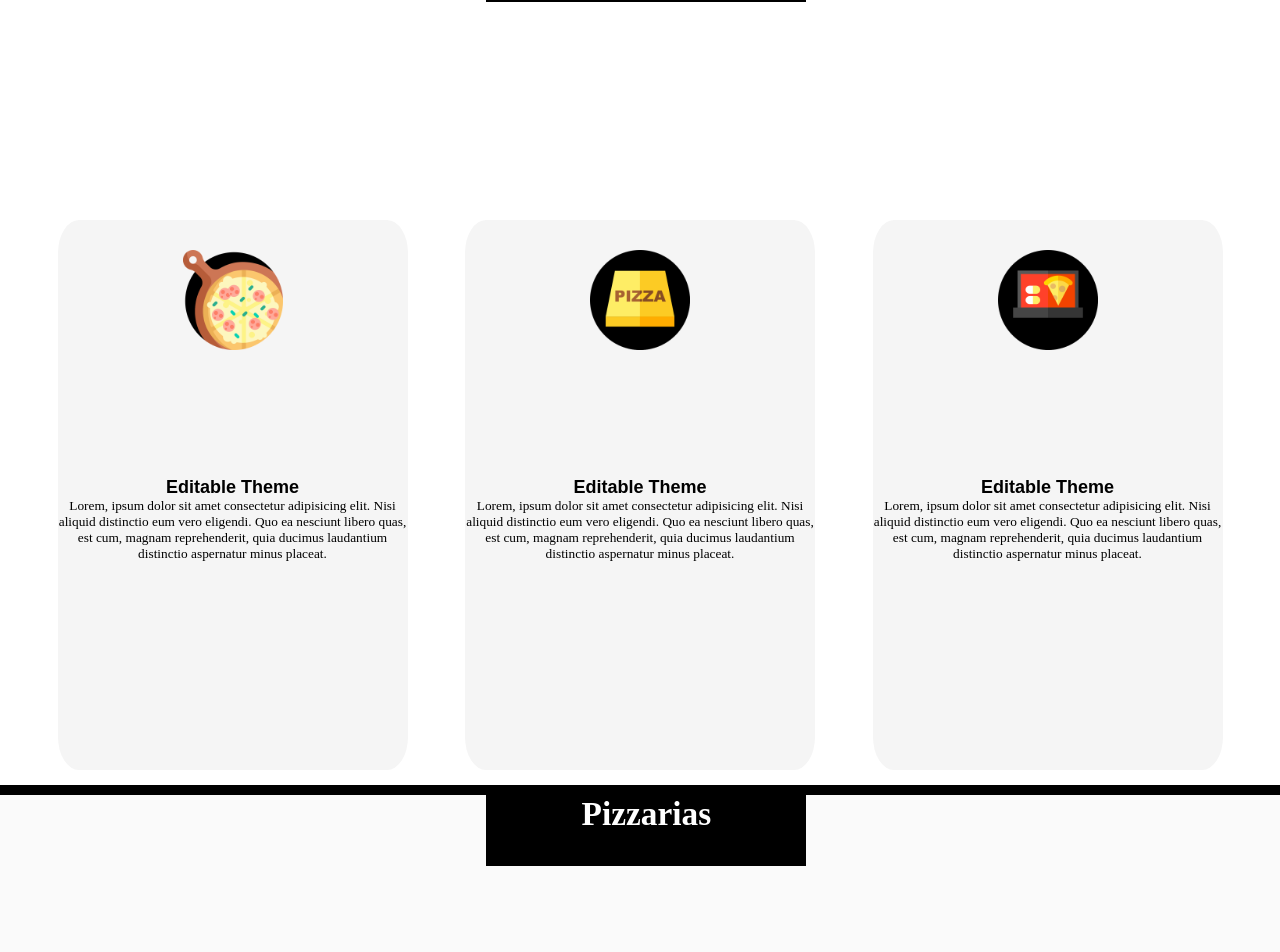
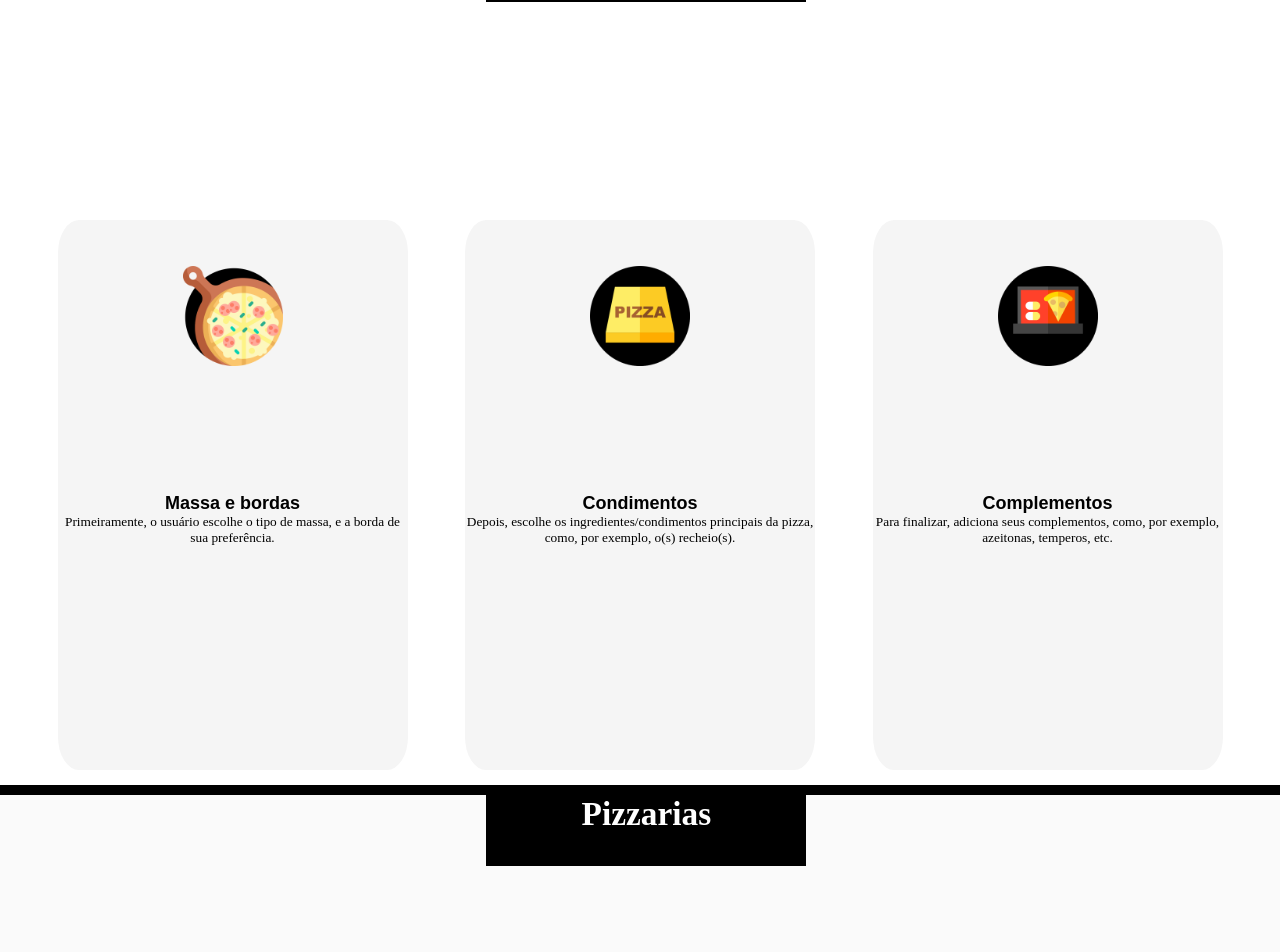
Before and after one commit to Cleitoncampos23/Portfolio-demoday-pizza, a Django app: page / in a window 1280 px wide. Shown: the part 1071-2023 px from the top of the page. Run offline with Django 3.2, Linux system fonts and the light colour scheme.

Commit message:
inclusão dos textos 'como funciona?', e 'sobre'

```diff
--- a/app/templates/index.html
+++ b/app/templates/index.html
@@ -59,8 +59,8 @@
                 </div>
 
                 <div id="text_coluna">
-                    <h3>Editable Theme</h3>
-                    <p>Lorem, ipsum dolor sit amet consectetur adipisicing elit. Nisi aliquid distinctio eum vero eligendi. Quo ea nesciunt libero quas, est cum, magnam reprehenderit, quia ducimus laudantium distinctio aspernatur minus placeat.</p>
+                    <h3>Massa e bordas</h3>
+                    <p>Primeiramente, o usuário escolhe o tipo de massa, e a borda de sua preferência.</p>
                 </div>
 
             </div>
@@ -72,8 +72,8 @@
                 </div>
 
                 <div id="text_coluna">
-                    <h3>Editable Theme</h3>
-                    <p>Lorem, ipsum dolor sit amet consectetur adipisicing elit. Nisi aliquid distinctio eum vero eligendi. Quo ea nesciunt libero quas, est cum, magnam reprehenderit, quia ducimus laudantium distinctio aspernatur minus placeat.</p>
+                    <h3>Condimentos</h3>
+                    <p>Depois, escolhe os ingredientes/condimentos principais da pizza, como, por exemplo, o(s) recheio(s).</p>
                 </div>
 
             </div>
@@ -85,8 +85,8 @@
                 </div>
 
                 <div id="text_coluna">
-                    <h3>Editable Theme</h3>
-                    <p>Lorem, ipsum dolor sit amet consectetur adipisicing elit. Nisi aliquid distinctio eum vero eligendi. Quo ea nesciunt libero quas, est cum, magnam reprehenderit, quia ducimus laudantium distinctio aspernatur minus placeat.</p>
+                    <h3>Complementos</h3>
+                    <p>Para finalizar, adiciona seus complementos, como, por exemplo, azeitonas, temperos, etc.</p>
                 </div>
 
             </div>
@@ -102,9 +102,13 @@
         <div class="section_fundo">
 
             <div id="sectionButon">
-                <p id="pergunta_section">Lorem ipsum dolor sit amet consectetur?</p>
+                <p id="pergunta_section">O que fazemos?</p>
 
-                <p>Lorem, ipsum dolor sit amet consectetur adipisicing elit. Nisi aliquid distinctio eum vero eligendi. Quo ea nesciunt libero quas, est cum, magnam reprehenderit, quia ducimus laudantium distinctio aspernatur minus placeat.</p>
+                <p>Somos uma plataforma digital, que visa agilizar e tornar criativa a maneira de pedir uma pizza, tornamos o atendimento do estabelecimento mais rápido, prático, funcional e respeitoso!
+                    Visando o mercado atual, nos deparamos com inúmeras dificuldades para melhor atender o cliente. Grande parte disso vem do momento em que seu cliente pensa em pedir uma pizza, e surge a indecisão de qual sabor pedir. Pensando nisso, tivemos a ideia de criar uma plataforma onde o usuário possa criar sua pizza do zero, incluindo os ingredientes de sua preferência, como, por exemplo, massa, molhos e outros complementos de total escolha de quem cria a pizza.</p>
+                <p>Como se associar?</p>
+                <p>É dono de uma pizzaria? Esta plataforma foi desenvolvida para o seu negócio!
+                   Entre em contato e realize o cadastro de seu estabelecimento!</p>
                 <button id="section_botao">Clique aqui</button>
             </div>
         </div>
```
